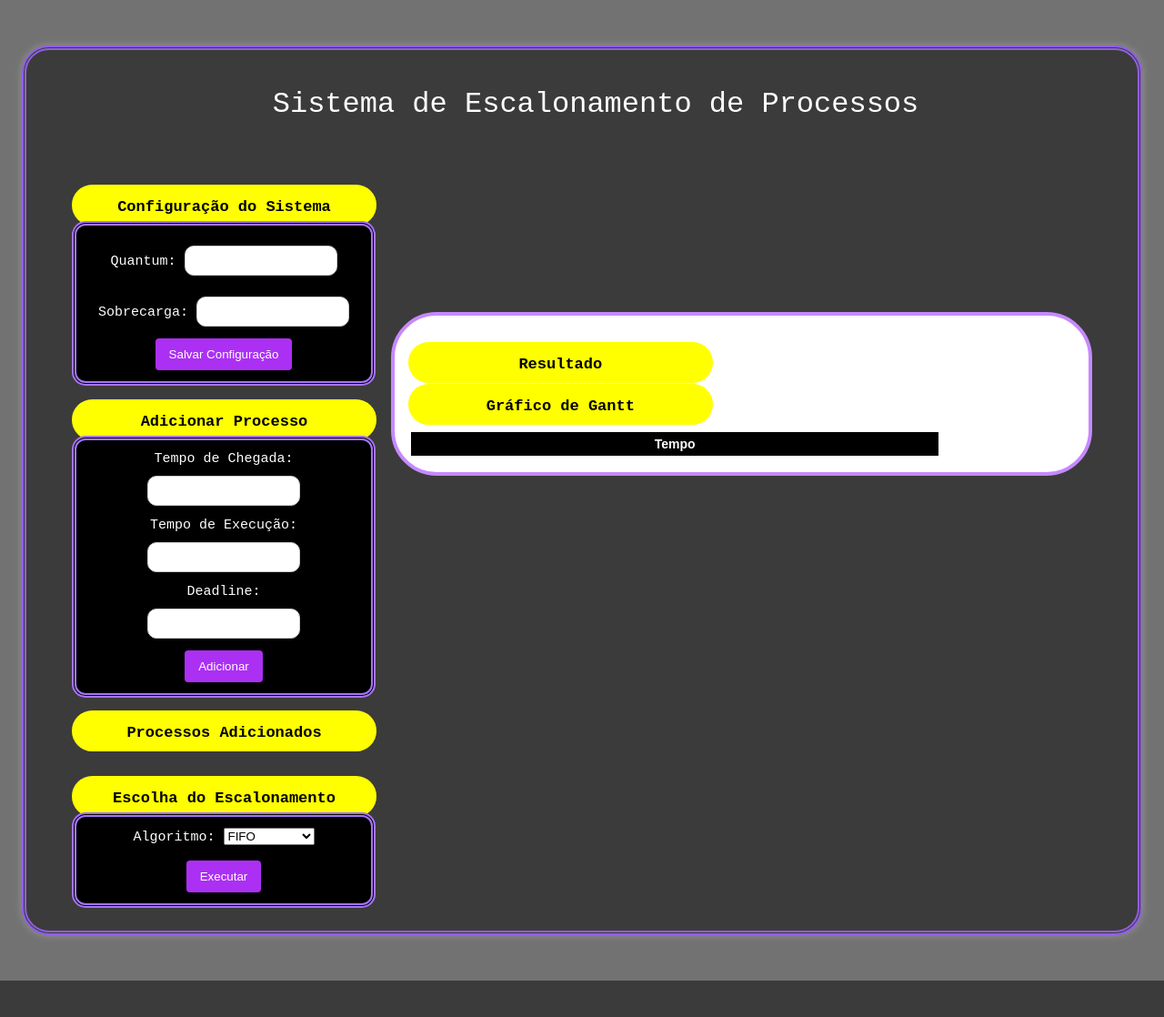
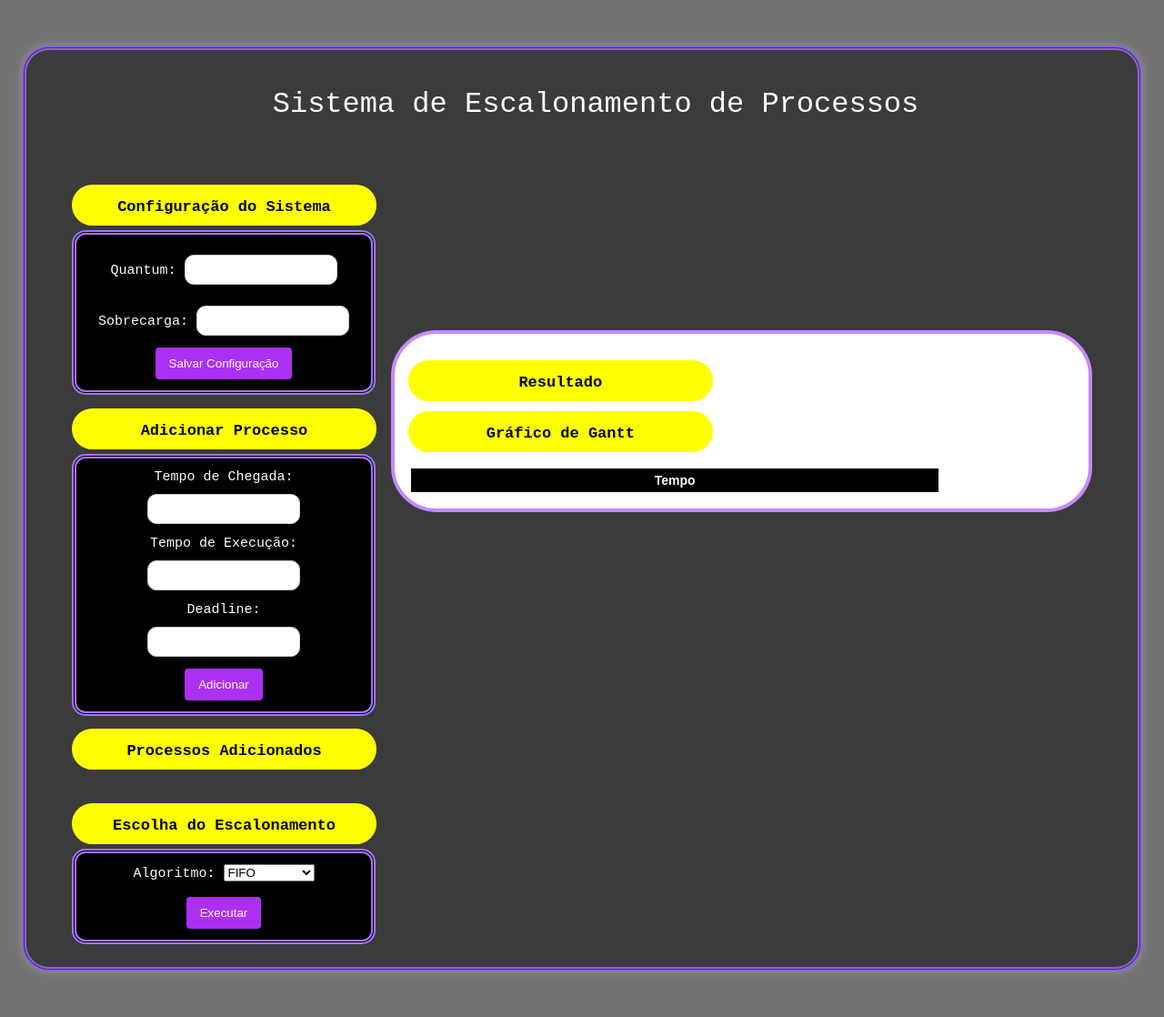
Before and after one commit to nalandap/Escalonamento-SO, a Flask app: page / in a window 1280 px wide. Shown: the whole page at 91% size. Before the commit the page ends 1078 px from the top, so only its background shows below. Run offline with Flask 3, Linux system fonts and the light colour scheme; lists and menus that the app fills with data are empty.

Commit message:
Update styles_fase1.css

```diff
--- a/static/styles_fase1.css
+++ b/static/styles_fase1.css
@@ -41,7 +41,7 @@ h2 {
     padding: 12px;
     border: 3px solid yellow;
     background: yellow;
-    margin-bottom: -15px;
+    margin-bottom: -5px;
 }
 
 form {
```
